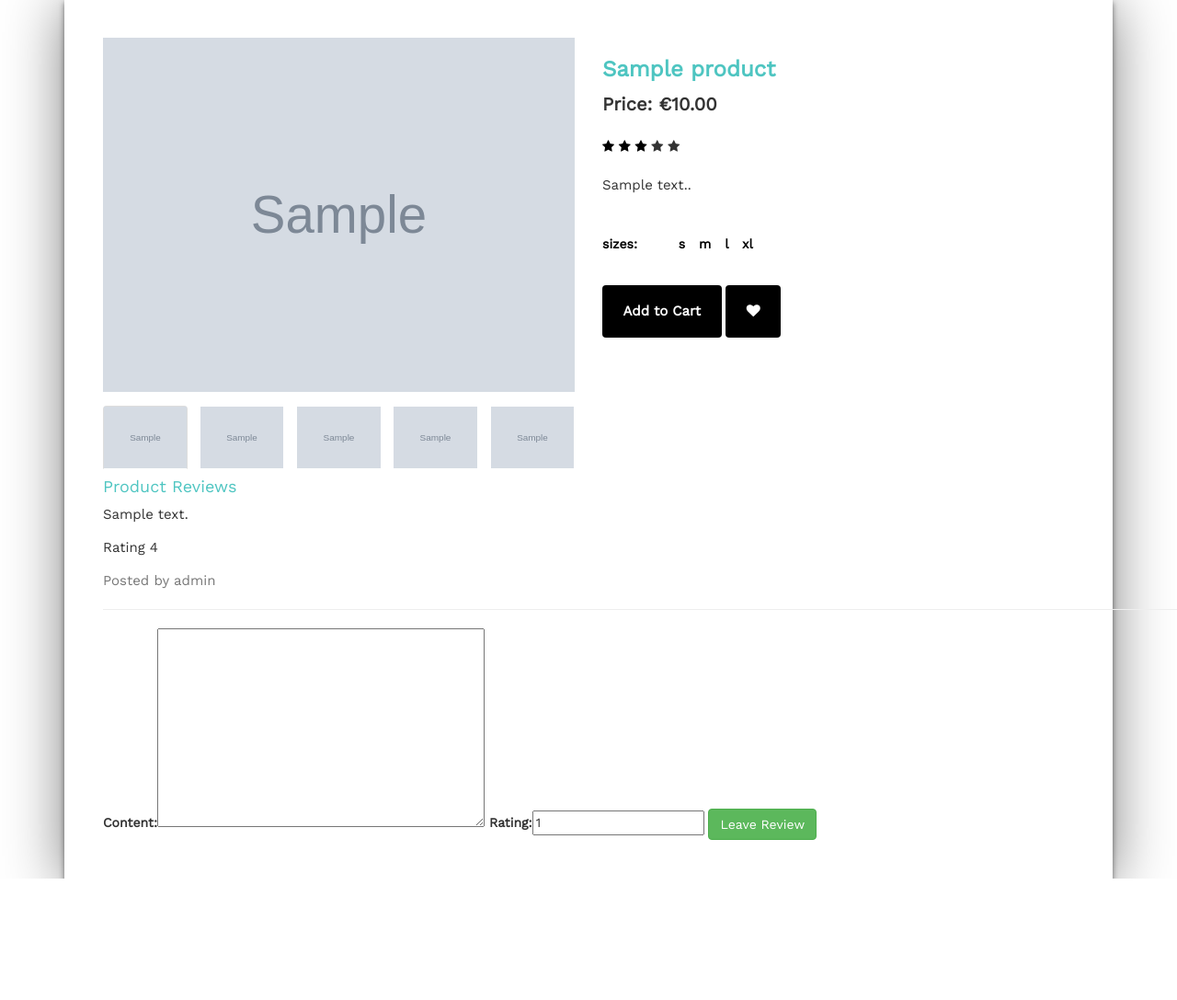
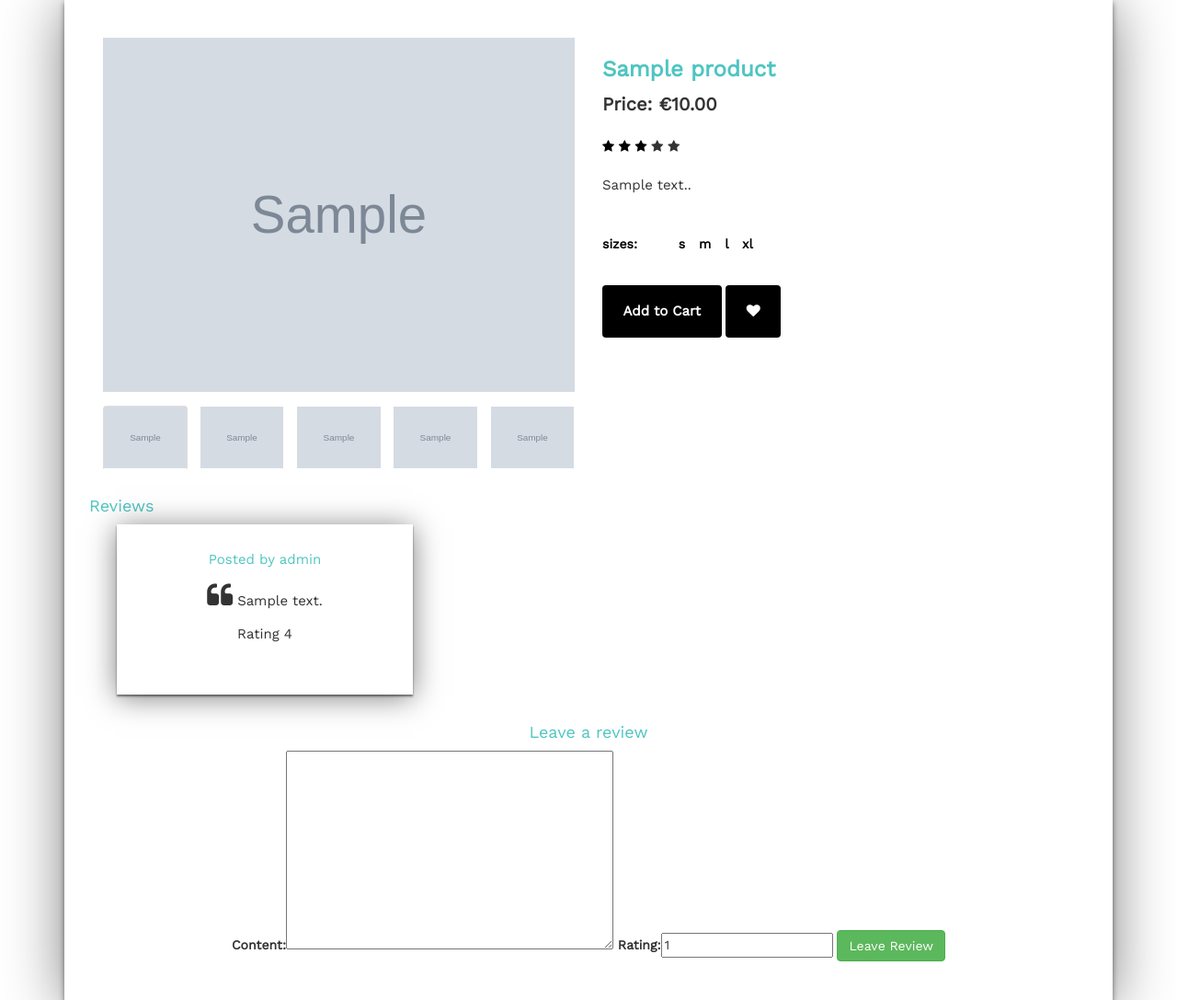
Before and after one commit to wolfenchic/ecommerce_prj, a Django app: page /products/1 in a window 1280 px wide. Shown: the part 101-1188 px from the top of the page at 92% size. Before the commit the page ends 1056 px from the top, so only its background shows below. Run offline with Django 3.2, Linux system fonts and the light colour scheme; data comes from the database, SQL or seed files in the repository; tables that the repository leaves empty hold one stand-in row (values such as "Sample post"); grey boxes marked "Sample" are stand-in pictures; some libraries are stand-ins or nearby versions.

Commit message:
review styled

```diff
--- a/home/static/home/style.css
+++ b/home/static/home/style.css
@@ -65,16 +65,26 @@ p {
     border-color: #4EC5C1;
 }
 
-.card {
+.displayCard {
     padding: 20px 10px 20px 10px;
     padding-bottom: 40px;
     box-shadow: 0 4px 6px 0 rgba(0, 0, 0, 0.50), 0 6px 60px 0 rgba(0, 0, 0, 0.50);
 }
 
+.reviewCard {
+    padding: 20px 10px 20px 10px;
+    padding-bottom: 40px;
+    box-shadow: 0 2px 2px 0 rgba(0, 0, 0, 0.50), 0 3px 30px 0 rgba(0, 0, 0, 0.50);
+}
+
+
 .cardPostPublish {
     font-size: 1.5rem;
 }
 
+.reviewForm {
+  padding-top: 100px;
+}
 .preview {
   display: -webkit-box;
   display: -webkit-flex;
--- a/products/templates/product_detail.html
+++ b/products/templates/product_detail.html
@@ -61,22 +61,31 @@
 				</div>
 				</div>
 				</div>
+				<br>
 
-						<div class="container">
-							<div class="row">
+<div class="row">
+  <h4 class="reviewHeading">Reviews</h4>
+  </div>
 
+	 {% for review in product.reviews_received.all %}
 
-              <h4>Product Reviews</h4>
-              {% for review in product.reviews_received.all %}
-              <p class="product-description">{{review.content}}</p>
-              <p class="product-description">Rating {{review.rating}}</small></p>
-              <p class="product-description text-muted">Posted by {{review.reviewer.username}}</small></p>
-              <hr>
-              {%endfor%}
-              </div>
-              </div>
-
-
+    <div class="container-fluid">
+        <div class="row cardRow">
+        <div class="col-lg-4 col-sm-4 col-xs-10 text-center">
+        <div class="card reviewCard">
+                    <h4 class="product-description">Posted by {{review.reviewer.username}}</h4>
+                    <p class="product-description"><i class="fa fa-quote-left fa-2x"></i> {{review.content}}</p>
+                    <p class="product-description">Rating {{review.rating}}</p>
+                    </div>
+                    <br>
+                  </div>
+ {%endfor%}
+<br>
+<br>
+<div class="container-fluid">
+        <div class="row reviewForm">
+        <div class="col-lg-12 col-sm-4 col-xs-10 text-center">
+<h4>Leave a review</h4>
               <form method="post" action="{% url 'add_a_review' %}">
                 {% csrf_token %}
 
@@ -86,12 +95,10 @@
                 <input type="submit" class="btn btn-success" value="Leave Review"/>
               </form>
           </div>
+          </div>
+          </div>
+
 		</div>
-
 			</div>
 
-
-
-
-
 {% endblock %}
--- a/products/templates/product_page.html
+++ b/products/templates/product_page.html
@@ -7,7 +7,7 @@
     <div class="container-fluid">
         <div class="row cardRow">
         <div class="col-lg-3 col-sm-4 col-xs-10 text-left">
-            <div class="card">
+            <div class="card reviewCard">
                     <img class="card-img-top" src="{{ MEDIA_URL }}{{product.image}}" width="100%"; height="200px"/>
                     <!--<div class="card-block p-4">-->
                     <h4 class="cardTitle">{{ product.name }}</h4>
--- a/reviews/views.py
+++ b/reviews/views.py
@@ -17,4 +17,4 @@ def add_a_review(request):
         review.reviewer = request.user
         review.product = product
         review.save()
-        return redirect(reverse('product_item', args=(product_id,)))
+        return redirect(reverse('product_detail', args=(product_id,)))
```
